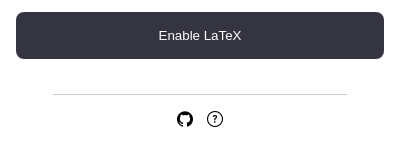
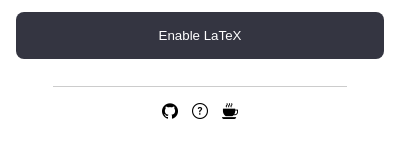
Before and after one commit to alejandro-ao/chatgpt-equations, a browser extension: page extension/popup/popup.html in a window 400 px wide. Shown: the part 136-302 px from the top of the page. Drawn offline with Linux system fonts and the light colour scheme.

Commit message:
feat: add buy me a coffee link

```diff
--- a/extension/popup/popup.css
+++ b/extension/popup/popup.css
@@ -44,7 +44,7 @@ button:hover {
   box-shadow: 0 0 0.5rem #545567;
 }
 footer {
-  margin-top: 1rem;
+  margin-top: 0.5rem;
   width: 100%;
   text-align: center;
   display: flex;
@@ -80,3 +80,7 @@ footer div .icon {
   margin-inline: 0.2rem;
   vertical-align: bottom;
 }
+
+footer div .icon:hover {
+  opacity: 0.8;
+}
--- a/extension/popup/popup.html
+++ b/extension/popup/popup.html
@@ -34,6 +34,15 @@
               ><span> <img class="icon" src="./img/question.png" alt="" /></span
             ></a>
           </div>
+          <div>
+            <a
+              href="https://www.buymeacoffee.com/alejandro.ao"
+              target="_blank"
+              alt="Buy me a coffee"
+              ><span>
+                <img class="icon" src="./img/coffee-cup.png" alt="" /></span
+            ></a>
+          </div>
         </section>
       </footer>
     </div>
```
Also changed, not shown: extension/popup/img/coffee-cup.png (added).
